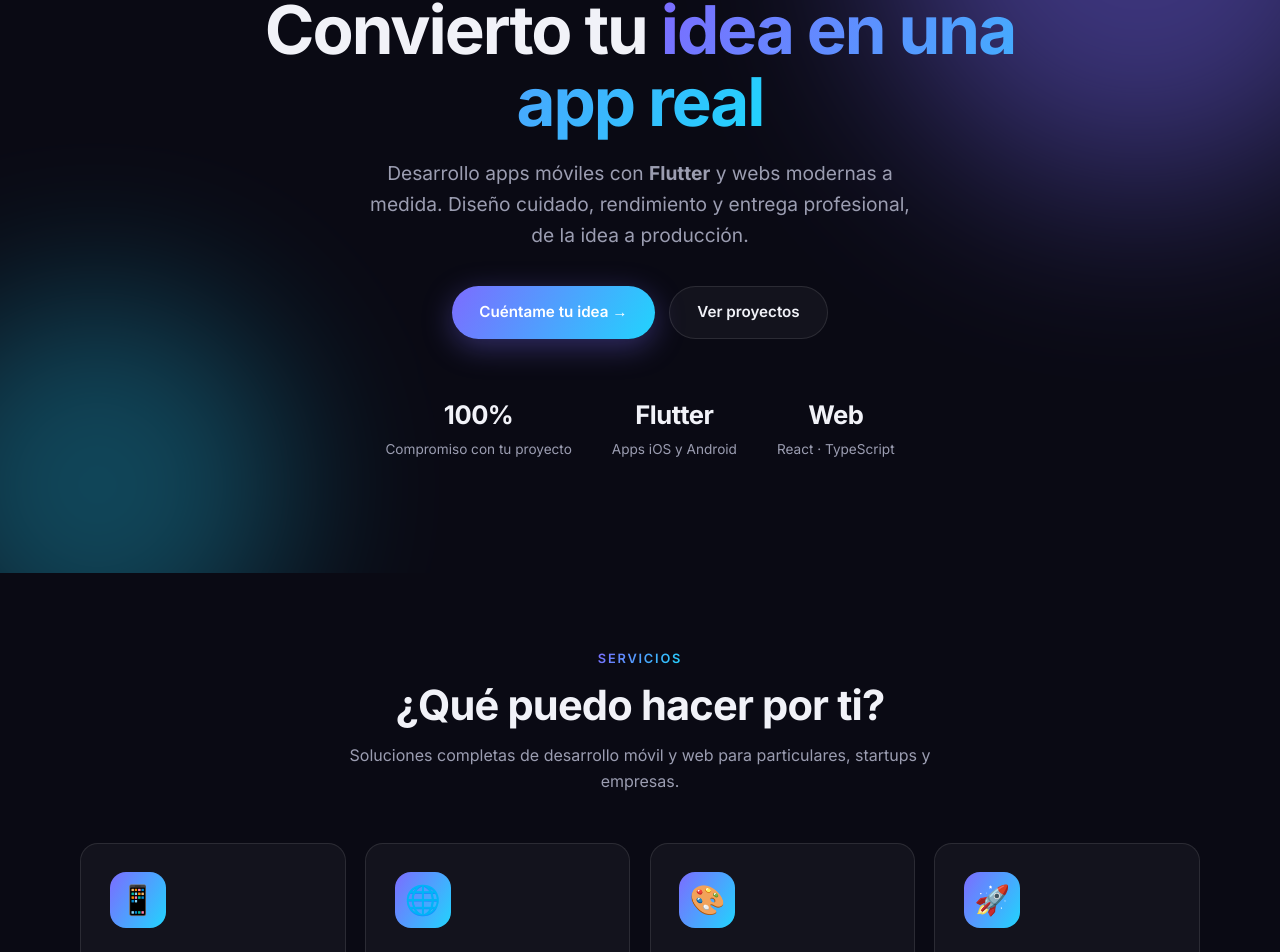
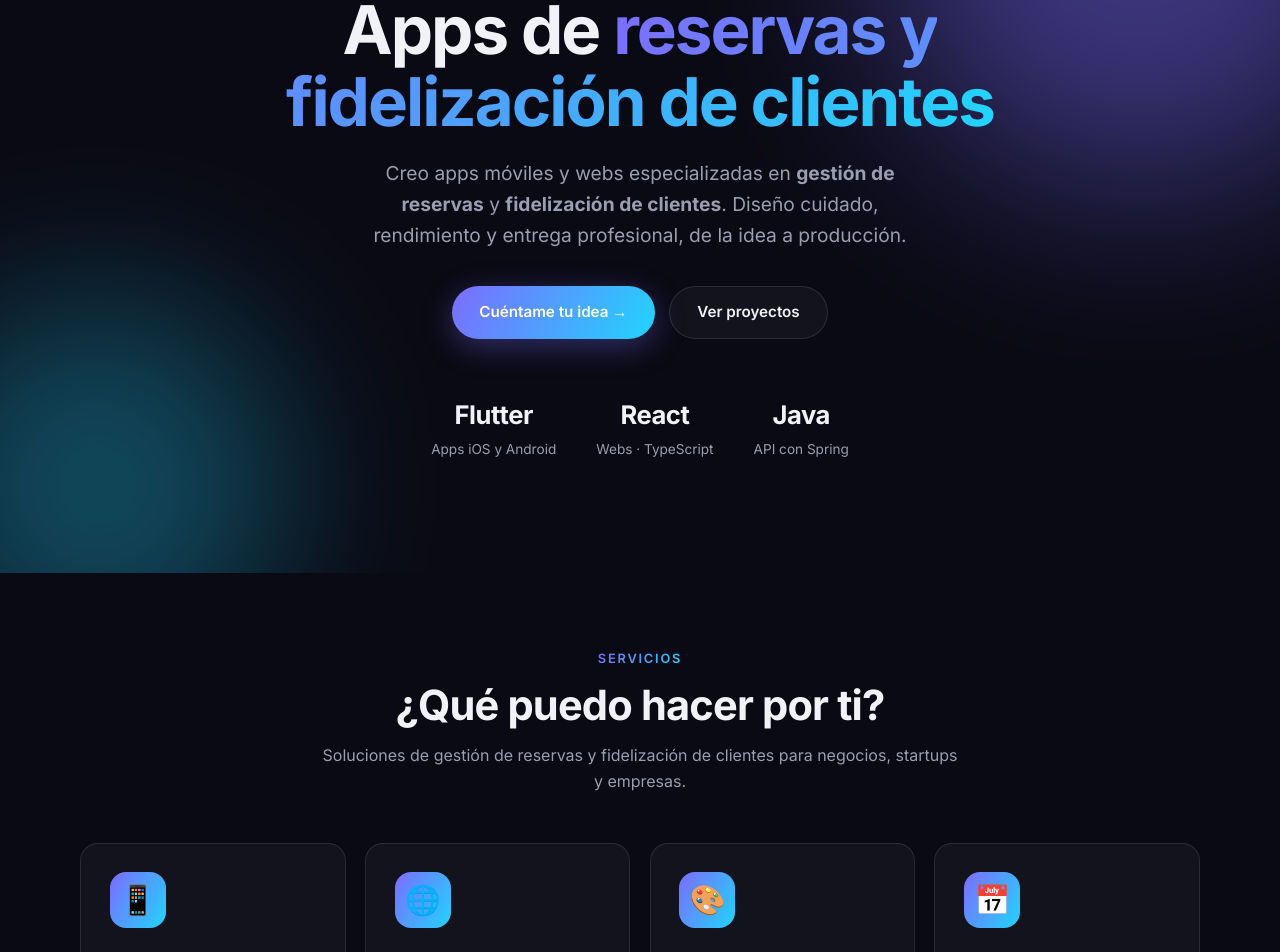
Before and after one commit to albertoportfolio/albertoapps, a Next.js app: page / in a window 1280 px wide. Shown: the part 227-1179 px from the top of the page. Built offline with nearby package versions, Linux system fonts and the light colour scheme.

Commit message:
new focus

```diff
--- a/app/layout.tsx
+++ b/app/layout.tsx
@@ -15,18 +15,20 @@ const SITE_URL = "https://albertoapps.info";
 export const metadata: Metadata = {
   metadataBase: new URL(SITE_URL),
   title: {
-    default: "AlbertoApps · Desarrollo de apps Flutter y webs a medida",
+    default: "AlbertoApps · Apps de reservas y fidelización de clientes",
     template: "%s · AlbertoApps",
   },
   description:
-    "Desarrollador freelance de apps móviles en Flutter (iOS y Android) y webs modernas con React. Cuéntame tu idea y la convierto en una app real. Presupuesto sin compromiso.",
+    "Desarrollador freelance de apps móviles en Flutter y webs con React, especializadas en gestión de reservas y fidelización de clientes. API con Java y Spring. Presupuesto sin compromiso.",
   keywords: [
+    "app de reservas",
+    "gestión de reservas",
+    "fidelización de clientes",
     "desarrollador Flutter freelance",
     "apps Flutter",
-    "desarrollo de apps móviles",
-    "desarrollador web freelance",
+    "desarrollo web React",
+    "API Java Spring",
     "apps iOS y Android",
-    "desarrollo web React",
     "AlbertoApps",
   ],
   authors: [{ name: site.name }],
@@ -39,9 +41,9 @@ export const metadata: Metadata = {
     locale: "es_ES",
     url: SITE_URL,
     siteName: site.brand,
-    title: "AlbertoApps · Desarrollo de apps Flutter y webs",
+    title: "AlbertoApps · Apps de reservas y fidelización",
     description:
-      "Desarrollador freelance de apps móviles en Flutter y webs modernas. Pide presupuesto sin compromiso.",
+      "Apps Flutter y webs React especializadas en gestión de reservas y fidelización de clientes, con API en Java y Spring. Pide presupuesto sin compromiso.",
     images: [
       {
         url: "/aplogo.png",
@@ -53,9 +55,9 @@ export const metadata: Metadata = {
   },
   twitter: {
     card: "summary_large_image",
-    title: "AlbertoApps · Desarrollo de apps Flutter y webs",
+    title: "AlbertoApps · Apps de reservas y fidelización",
     description:
-      "Desarrollador freelance de apps móviles en Flutter y webs modernas. Pide presupuesto sin compromiso.",
+      "Apps Flutter y webs React especializadas en gestión de reservas y fidelización de clientes, con API en Java y Spring. Pide presupuesto sin compromiso.",
     images: ["/aplogo.png"],
   },
   robots: {
@@ -82,9 +84,18 @@ const jsonLd = {
   image: `${SITE_URL}/aplogo.png`,
   email: site.email,
   description:
-    "Desarrollador freelance de apps móviles en Flutter y webs modernas con React.",
+    "Apps móviles en Flutter y webs con React especializadas en gestión de reservas y fidelización de clientes, con API en Java y Spring.",
   areaServed: "ES",
-  knowsAbout: ["Flutter", "Dart", "React", "TypeScript", "Desarrollo web", "Apps móviles"],
+  knowsAbout: [
+    "Flutter",
+    "Dart",
+    "React",
+    "TypeScript",
+    "Java",
+    "Spring",
+    "Gestión de reservas",
+    "Fidelización de clientes",
+  ],
   sameAs: [site.github, site.linkedin, site.youtube],
   founder: {
     "@type": "Person",
--- a/components/Hero.tsx
+++ b/components/Hero.tsx
@@ -20,9 +20,9 @@ const item = {
 };
 
 const stats = [
-  { value: "100%", label: "Compromiso con tu proyecto" },
   { value: "Flutter", label: "Apps iOS y Android" },
-  { value: "Web", label: "React · TypeScript" },
+  { value: "React", label: "Webs · TypeScript" },
+  { value: "Java", label: "API con Spring" },
 ];
 
 export default function Hero() {
@@ -56,9 +56,10 @@ export default function Hero() {
           </motion.h1>
 
           <motion.p variants={item}>
-            Desarrollo apps móviles con <strong>Flutter</strong> y webs modernas a
-            medida. Diseño cuidado, rendimiento y entrega profesional, de la idea a
-            producción.
+            Creo apps móviles y webs especializadas en{" "}
+            <strong>gestión de reservas</strong> y{" "}
+            <strong>fidelización de clientes</strong>. Diseño cuidado, rendimiento
+            y entrega profesional, de la idea a producción.
           </motion.p>
 
           <motion.div className="hero-actions" variants={item}>
--- a/components/Services.tsx
+++ b/components/Services.tsx
@@ -19,9 +19,9 @@ const services = [
     text: "Interfaces cuidadas, animaciones fluidas y experiencia de usuario pensada para tu público.",
   },
   {
-    icon: "🚀",
-    title: "ERP y CRM",
-    text: "Te acompaño en todo el ciclo: definición, desarrollo, publicación y mantenimiento.",
+    icon: "📅",
+    title: "Reservas y fidelización",
+    text: "Sistemas de gestión de reservas y programas de fidelización con API en Java y Spring.",
   },
 ];
 
@@ -39,8 +39,8 @@ export default function Services() {
           <span className="section-kicker">Servicios</span>
           <h2 className="section-title">¿Qué puedo hacer por ti?</h2>
           <p className="section-sub">
-            Soluciones completas de desarrollo móvil y web para particulares,
-            startups y empresas.
+            Soluciones de gestión de reservas y fidelización de clientes para
+            negocios, startups y empresas.
           </p>
         </motion.div>
 
--- a/data/site.ts
+++ b/data/site.ts
@@ -9,7 +9,7 @@ export const site = {
   name: "Alberto",
   brand: "AlbertoApps",
   role: "Desarrollador Freelance · Flutter & Web",
-  tagline: "Convierto tu idea en una app real",
+  tagline: "Apps de reservas y fidelización de clientes",
   email: "contact@albertoapps.info",
   // TODO: sustituye por tus perfiles reales
   github: "https://github.com/albertoportfolio",
```
Also changed, not shown: 1 other file (tests, documents, lock files or other folders).
